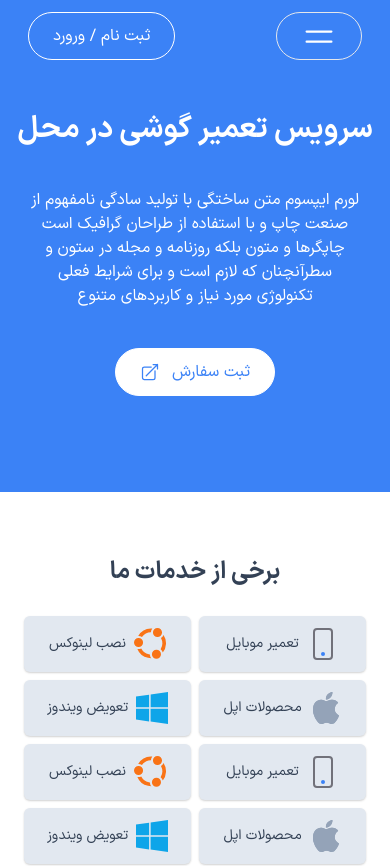
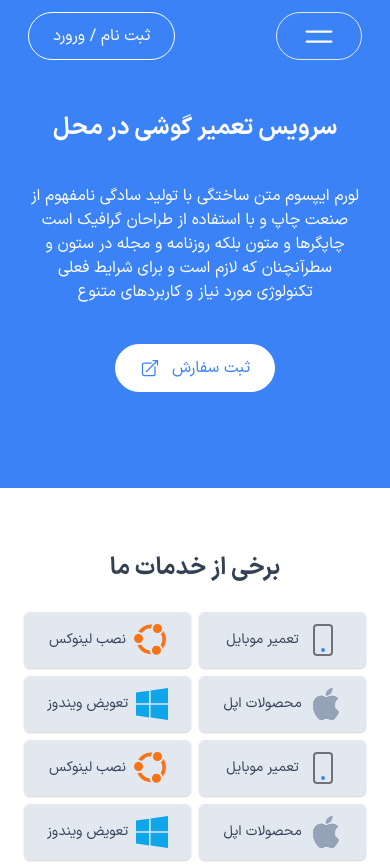
Before and after one commit to Apple-Service-ir/AppleService-RepairProject-FrontEnd, a React (Vite) app: page / in a window 390 px wide. Shown: the top 866 px of the page. Built offline with nearby package versions, Linux system fonts and the light colour scheme; no server answers.

Commit message:
small home page  title in mobile

```diff
--- a/src/pages/Home/Home.jsx
+++ b/src/pages/Home/Home.jsx
@@ -12,7 +12,7 @@ export default function Home() {
   return (
     <>
       <div className="bg-blue-500 w-screen flex flex-col items-center pb-24">
-        <h1 className="text-3xl text-white sansbold text-center mt-10 px-3 sm:px-0 sm:text-5xl sm:mt-16 lg:text-7xl lg:mt-20">سرویس تعمیر گوشی در محل</h1>
+        <h1 className="text-2xl text-white sansbold text-center mt-10 px-3 sm:px-0 sm:text-5xl sm:mt-16 lg:text-7xl lg:mt-20">سرویس تعمیر گوشی در محل</h1>
         <p className="text-white w-full text-center mt-10 px-7 lg:px-24">
           لورم ایپسوم متن ساختگی با تولید سادگی نامفهوم از صنعت چاپ و با استفاده از طراحان گرافیک است چاپگرها و متون بلکه روزنامه و مجله در ستون و سطرآنچنان که لازم است و برای شرایط فعلی تکنولوژی مورد نیاز و کاربردهای متنوع
         </p>
```
